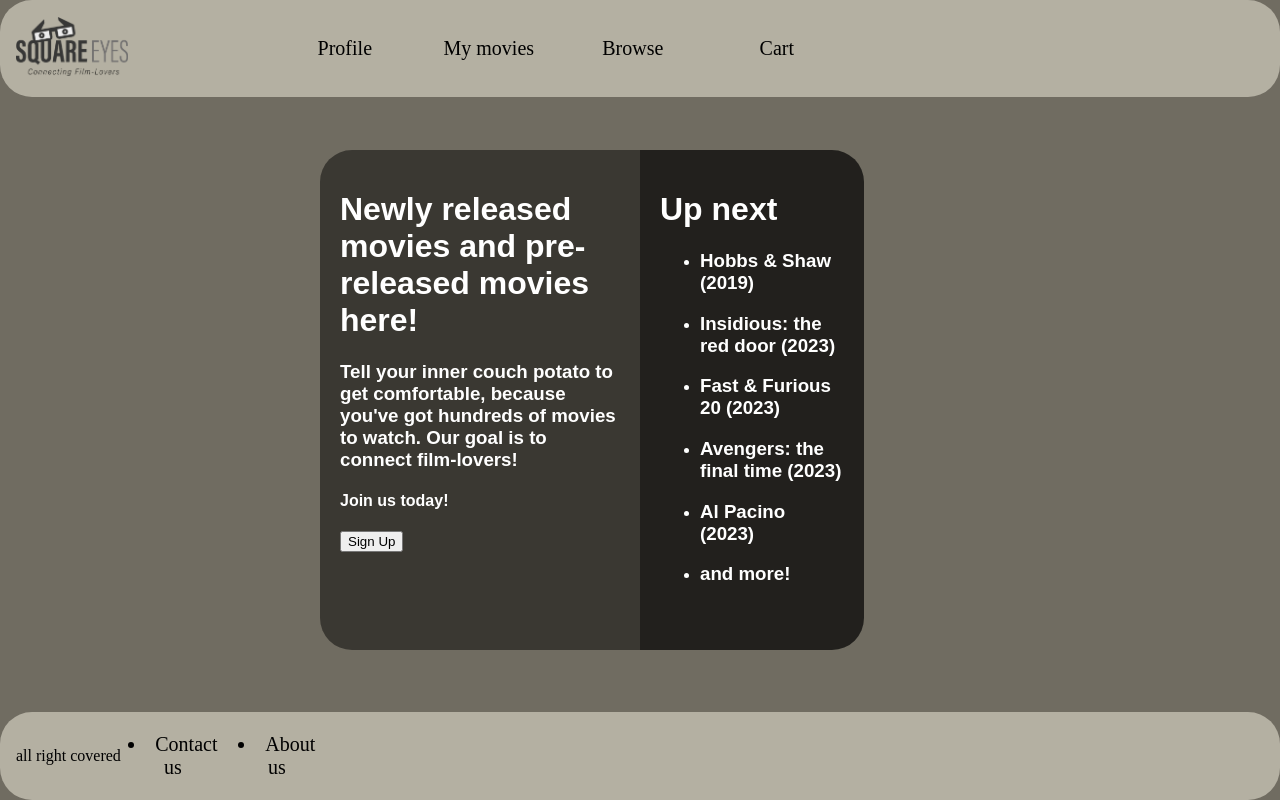
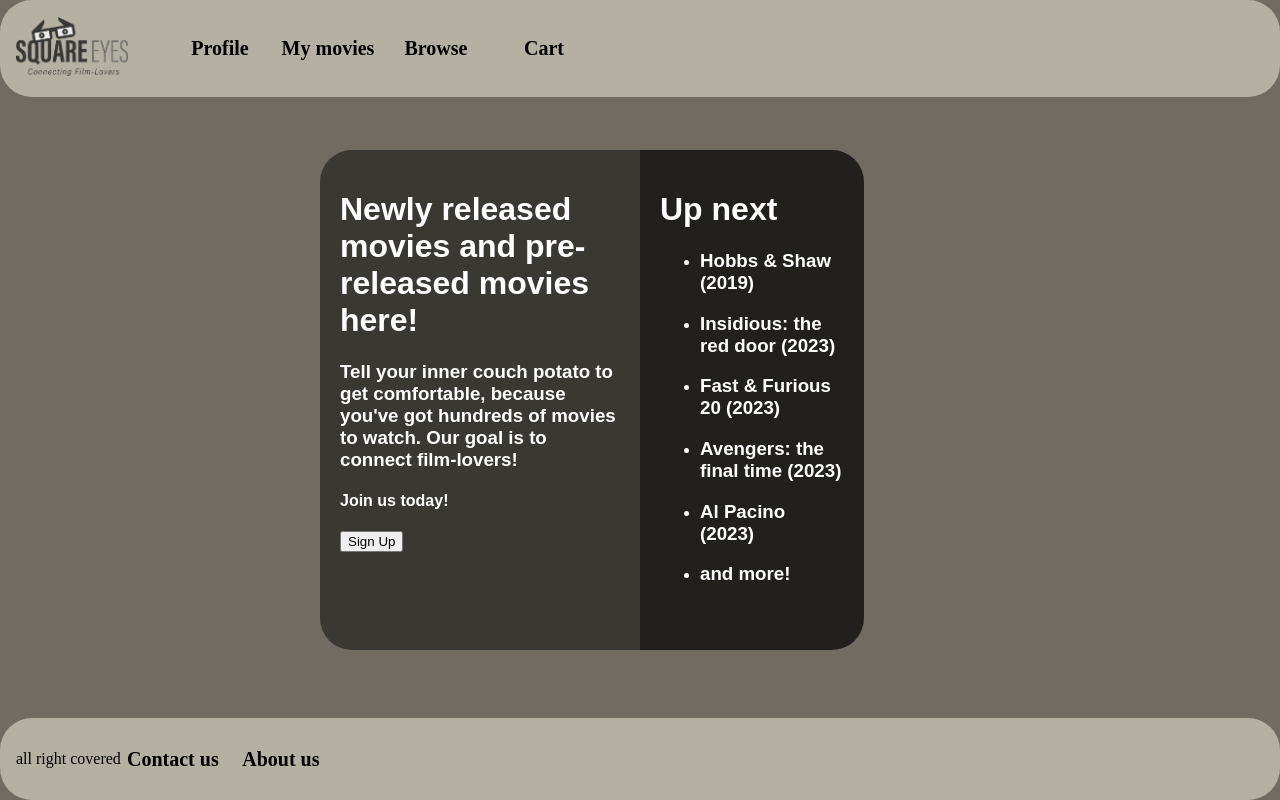
Before and after one commit to OGTrizzy/html-css-course-assignment-OGTrizzy, a plain HTML site: page index.html in a window 1280 px wide. Drawn offline with Linux system fonts and the light colour scheme.

Commit message:
updated the buttons, they work as they should

```diff
--- a/index.html
+++ b/index.html
@@ -10,27 +10,31 @@
 <body id="index-page">
   <header>
     <nav>
-        <!--this i got from https://www.geeksforgeeks.org/html-course-building-header-of-the-website/-->
+        <!--this i got from https://www.geeksforgeeks.org/html-course-building-header-of-the-website/ -->
         <!--this is the header-->
        <div class="header">
         <div class="logo">
            <a href="index.html"><img class="logo" src="assets/images/SquareEyes_Logo.png" alt="SquareEyes Logo"></a>
         </div>
+        <div id="menu">
 
           <ul>
-                <li class="btn">
-                    <a class="btn-text" href="profilepage.html">Profile</a>
+            <li>
+                <a href="profilepage.html">Profile</a>
             </li>
-                <li class="btn">
-                    <a class="btn-text" href="inventory.html">My movies</a>
+            <li>
+                <a href="inventory.html">My movies</a>
             </li>
-                <li class="btn">
-                    <a class="btn-text" href="movielist.html">Browse</a>
+            <li>
+                <a href="movielist.html">Browse</a>
             </li>
-                <li class="btn">
-                    <a class="btn-text" href="checkout.html">Cart</a>
+            <li>
+                <a href="checkout.html">Cart</a>
             </li>
         </ul>
+
+        </div>
+
       </div>
         <!--this is the end of the copied codes, i made some changes to fit the site-->
     </nav>
@@ -68,14 +72,16 @@
 <footer>
     <div class="footer">
         <p> all right covered</p>
+      <div id="menu">
 
-      <li class="btn">
-          <a class="btn-text" href="contactus.html">Contact us</a>
+        <li>
+          <a href="contactus.html">Contact us</a>
         </li>
-      <li class="btn">
-        <a class="btn-text" href="about.html">About us</a>
+        <li>
+          <a href="about.html">About us</a>
         </li>
 
+      </div>
     </div>
 </footer>
 
--- a/src/css/styles.css
+++ b/src/css/styles.css
@@ -24,8 +24,19 @@ body {
   gap: 5vh;
   margin-left: 10%;
 }
-/**this is the active button**/
-.btn {
+
+/**this is the button**/
+#menu li{
+  display: inline-block;
+  padding: none;
+  margin: none;
+}
+
+#menu li a, #menu li span{
+  display: inline-block;
+  color: #000000;
+  text-decoration: none;
+  font-weight: 600;
   font-size: 20px;
   max-width: 13vh;
   width: 130px;
@@ -34,21 +45,11 @@ body {
   transition: background-color 2s ease-out 100ms;
   border-radius: 1vh;
 }
-/**this is the inactive button**/
-.btn:hover {
-  background-color: rgba(0, 0, 0, 0.185);
+#menu li:hover a, #menu li span{
+  background: #000000;
+  color: #ffffff;
+  text-decoration: none;
 }
-
-.btn-text {
-  color: black;
-  text-decoration: none;
-  transition: background-color 2s ease-out 100ms;
-}
-
-.btn-text:hover {
-  color: rgb(0, 0, 0);
-}
-
 
 /**this is the logo**/
 .logo {
```
Also changed, not shown: about.html (+23 -19 lines), checkout.html (+23 -18 lines), checkoutsucsess.html (+23 -18 lines), contactus.html (+23 -18 lines), inventory.html (+23 -18 lines), movieinfo.html (+23 -18 lines), movielist.html (+23 -18 lines), profilepage.html (+18 -13 lines). Lines whose indentation alone changed are shown as unchanged.
